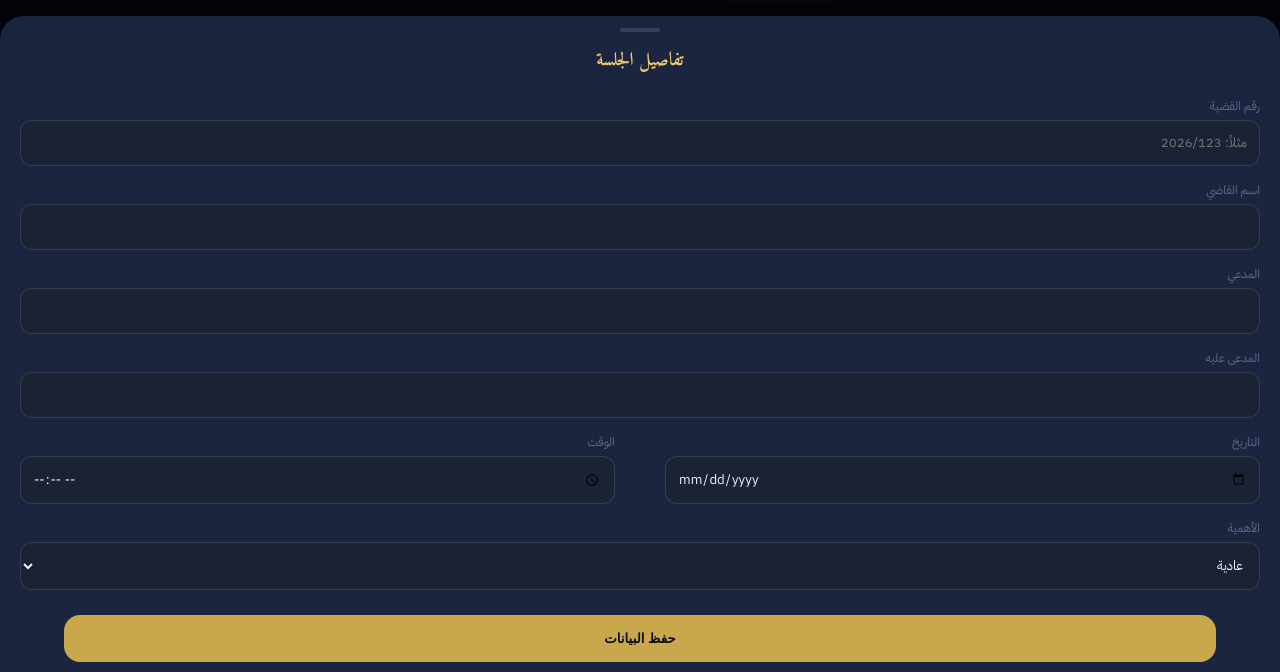
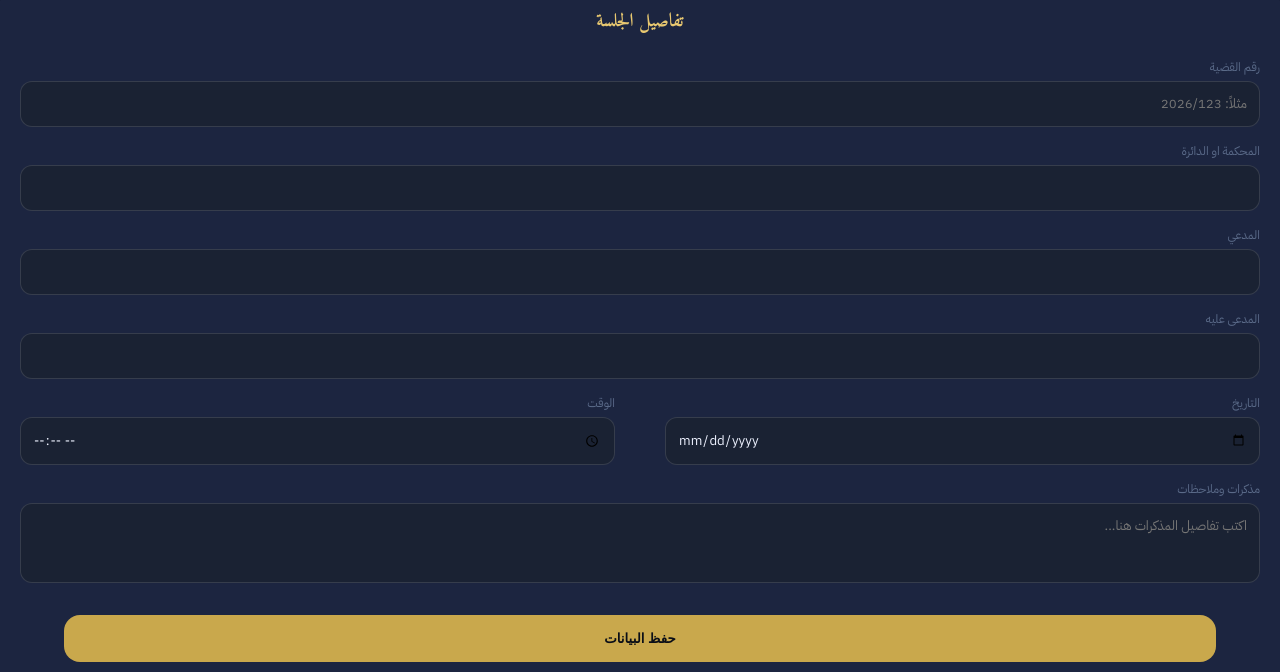
Before and after one commit to saud1983alotaibi-hash/saud, a plain HTML site: page index.html in a window 1280 px wide. Both pictures are taken after a click on the button "+ جلسة جديدة". Shown: the part 128-800 px from the top of the page. Drawn offline with Linux system fonts and the light colour scheme.

Commit message:
Update form fields and improve notes handling

```diff
--- a/index.html
+++ b/index.html
@@ -43,6 +43,7 @@
         .p-none { border-right:4px solid var(--p-none); }
         .s-num { font-family:'Amiri', serif; font-size:18px; color:var(--gold2); font-weight:700; }
         .s-parties { font-size:12px; color:var(--text2); background:var(--ink3); border-radius:10px; padding:8px 10px; margin:10px 0; }
+        .s-notes { font-size:11px; color:var(--text3); background:rgba(0,0,0,0.2); border-radius:8px; padding:8px; margin-top:8px; border:1px dashed var(--rim2); line-height:1.5; }
         .countdown-box { margin-top:10px; padding:10px; border-radius:12px; font-size:12px; display:flex; justify-content:space-between; align-items:center; }
         .countdown-box.urgent { background:rgba(239,68,68,0.1); color:#f87171; border:1px solid rgba(239,68,68,0.2); }
         .countdown-box.ok { background:rgba(16,185,129,0.1); color:#34d399; border:1px solid rgba(16,185,129,0.2); }
@@ -53,6 +54,7 @@
         .field { margin-bottom:15px; padding:0 20px; }
         .field label { display:block; font-size:12px; color:var(--text3); margin-bottom:5px; }
         .field input, .field select, .field textarea { width:100%; background:var(--ink3); border:1px solid var(--rim2); border-radius:12px; padding:12px; color:var(--text); font-family:inherit; }
+        .field textarea { height:80px; resize:none; }
         .hidden { display:none !important; }
         .btn-gold { width:90%; margin:10px 5%; background:var(--gold); color:var(--ink); padding:16px; border-radius:16px; font-weight:700; border:none; cursor:pointer; }
     </style>
@@ -75,8 +77,7 @@
         </div>
     </div>
 
-    <div id="content">
-        </div>
+    <div id="content"></div>
 </div>
 
 <div class="overlay hidden" id="form-sheet">
@@ -85,21 +86,15 @@
         <div style="width:40px; height:4px; background:var(--rim2); margin:12px auto; border-radius:2px;"></div>
         <h3 style="text-align:center; margin-bottom:20px; font-family:'Amiri'; color:var(--gold2);">تفاصيل الجلسة</h3>
         <div class="field"><label>رقم القضية</label><input id="f-num" type="text" placeholder="مثلاً: 2026/123"></div>
-        <div class="field"><label>اسم القاضي</label><input id="f-judge" type="text"></div>
+        <div class="field"><label>المحكمة او الدائرة</label><input id="f-judge" type="text"></div>
         <div class="field"><label>المدعي</label><input id="f-plnt" type="text"></div>
         <div class="field"><label>المدعى عليه</label><input id="f-dfnd" type="text"></div>
         <div style="display:flex; gap:10px;">
             <div class="field" style="flex:1"><label>التاريخ</label><input id="f-date" type="date"></div>
             <div class="field" style="flex:1"><label>الوقت</label><input id="f-time" type="time"></div>
         </div>
-        <div class="field">
-            <label>الأهمية</label>
-            <select id="f-prio">
-                <option value="none">عادية</option>
-                <option value="low">منخفضة</option>
-                <option value="med">متوسطة</option>
-                <option value="high">عالية (🔴)</option>
-            </select>
+        <div class="field"><label>مذكرات وملاحظات</label><textarea id="f-notes" placeholder="اكتب تفاصيل المذكرات هنا..."></textarea></div>
+        <div class="field hidden"> <select id="f-prio"><option value="none" selected>عادية</option></select>
         </div>
         <button class="btn-gold" onclick="saveS()">حفظ البيانات</button>
     </div>
@@ -134,13 +129,16 @@
             dfnd: document.getElementById('f-dfnd').value,
             date: document.getElementById('f-date').value,
             time: document.getElementById('f-time').value,
-            priority: document.getElementById('f-prio').value,
+            notes: document.getElementById('f-notes').value,
+            priority: 'none',
             status: 'scheduled'
         };
         data.push(newS);
         localStorage.setItem('legal_sessions', JSON.stringify(data));
         closeForm();
         render();
+        // مسح الحقول بعد الحفظ
+        ['f-num', 'f-judge', 'f-plnt', 'f-dfnd', 'f-date', 'f-time', 'f-notes'].forEach(id => document.getElementById(id).value = '');
     }
 
     function getCD(date, time) {
@@ -167,7 +165,7 @@
         let list = data;
         if (currentTab === 'home') {
             list = data.filter(s => new Date(s.date).toDateString() === new Date().toDateString());
-            if(list.length === 0) container.innerHTML = '<p style="text-align:center; color:var(--text3); margin-top:40px;">لا توجد جلسات مجدولة لليوم</p>';
+            if(list.length === 0) container.innerHTML = '<p style="text-align:center; color:var(--text3); margin-top:40px;">لا توجد جلسات اليوم</p>';
         }
 
         list.sort((a,b) => new Date(`${a.date}T${a.time}`) - new Date(`${b.date}T${b.time}`));
@@ -183,6 +181,7 @@
                 </div>
                 <div class="s-parties">⚖️ ${s.plnt} ضد ${s.dfnd}</div>
                 <div style="font-size:12px; color:var(--text3)">القاضي: ${s.judge}</div>
+                ${s.notes ? `<div class="s-notes">📑 <b>المذكرات:</b><br>${s.notes}</div>` : ''}
                 <div class="countdown-box ${cd.cls}">
                     <span>${cd.lbl}</span>
                     <span class="badge" style="color:${ST[s.status].clr}; border-color:${ST[s.status].clr}">${ST[s.status].lbl}</span>
@@ -192,12 +191,9 @@
         });
     }
 
-    // تحديث التاريخ في الهيدر
     document.getElementById('hdr-date').textContent = new Date().toLocaleDateString('ar-SA', {weekday:'long', day:'numeric', month:'long'});
-
-    // التشغيل الأولي
     render();
-    setInterval(render, 60000); // تحديث العد التنازلي كل دقيقة
+    setInterval(render, 60000);
 </script>
 
 </body>
```
